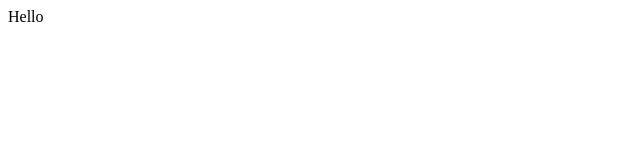
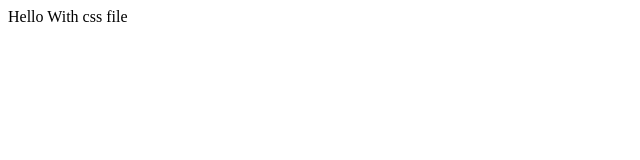
Before and after one commit to Praveenkumarreddy9894/html, a plain HTML site: page index.html in a window 1280 px wide. Shown: the whole page, without its empty margins (0-640 px from the left). Drawn offline with Linux system fonts and the light colour scheme.

Commit message:
css filr created

```diff
--- a/index.html
+++ b/index.html
@@ -7,6 +7,6 @@
     <title>Document</title>
 </head>
 <body>
-    Hello
+    Hello With css file
 </body>
 </html>
```
Also changed, not shown: style.css (added).
